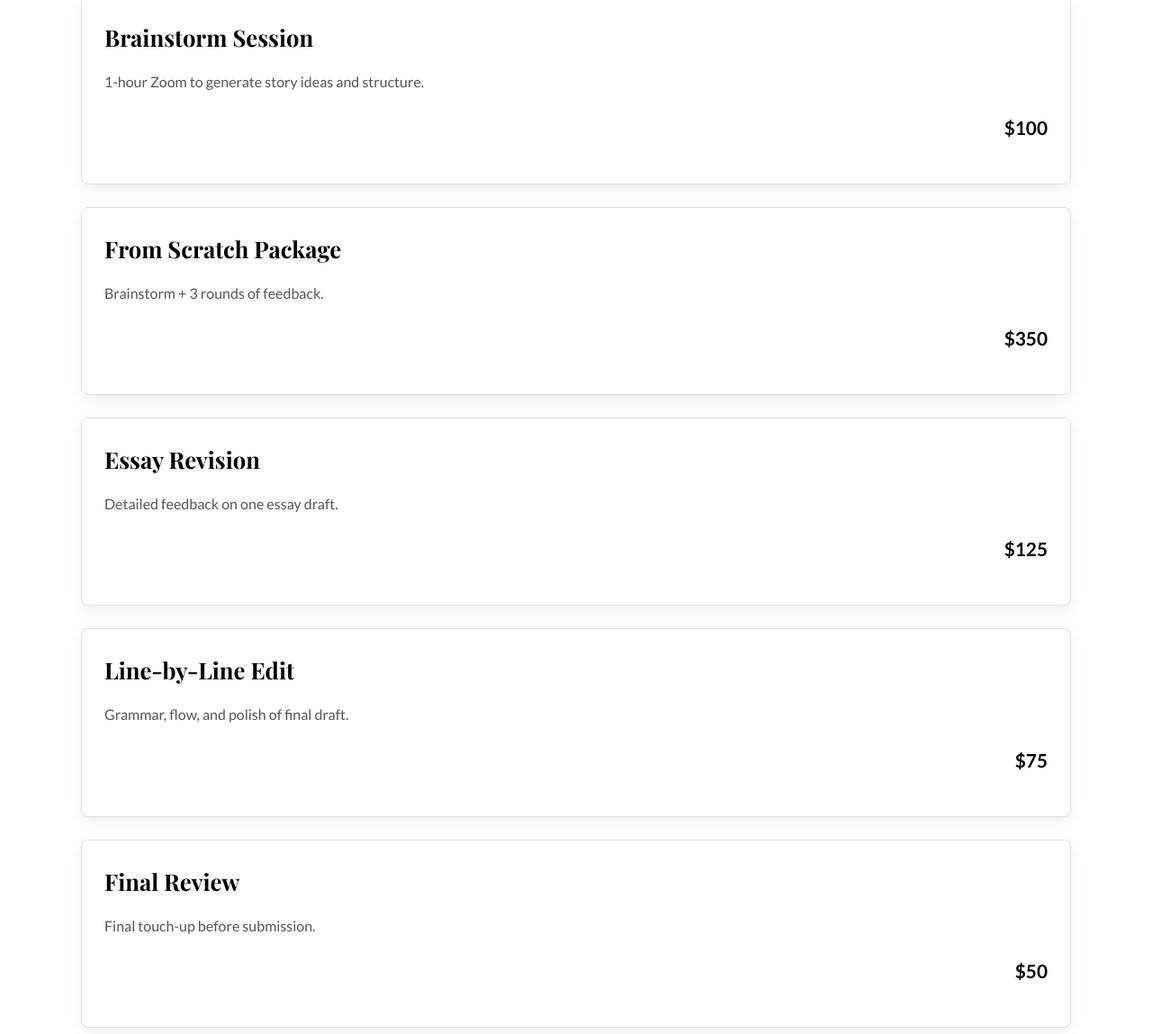
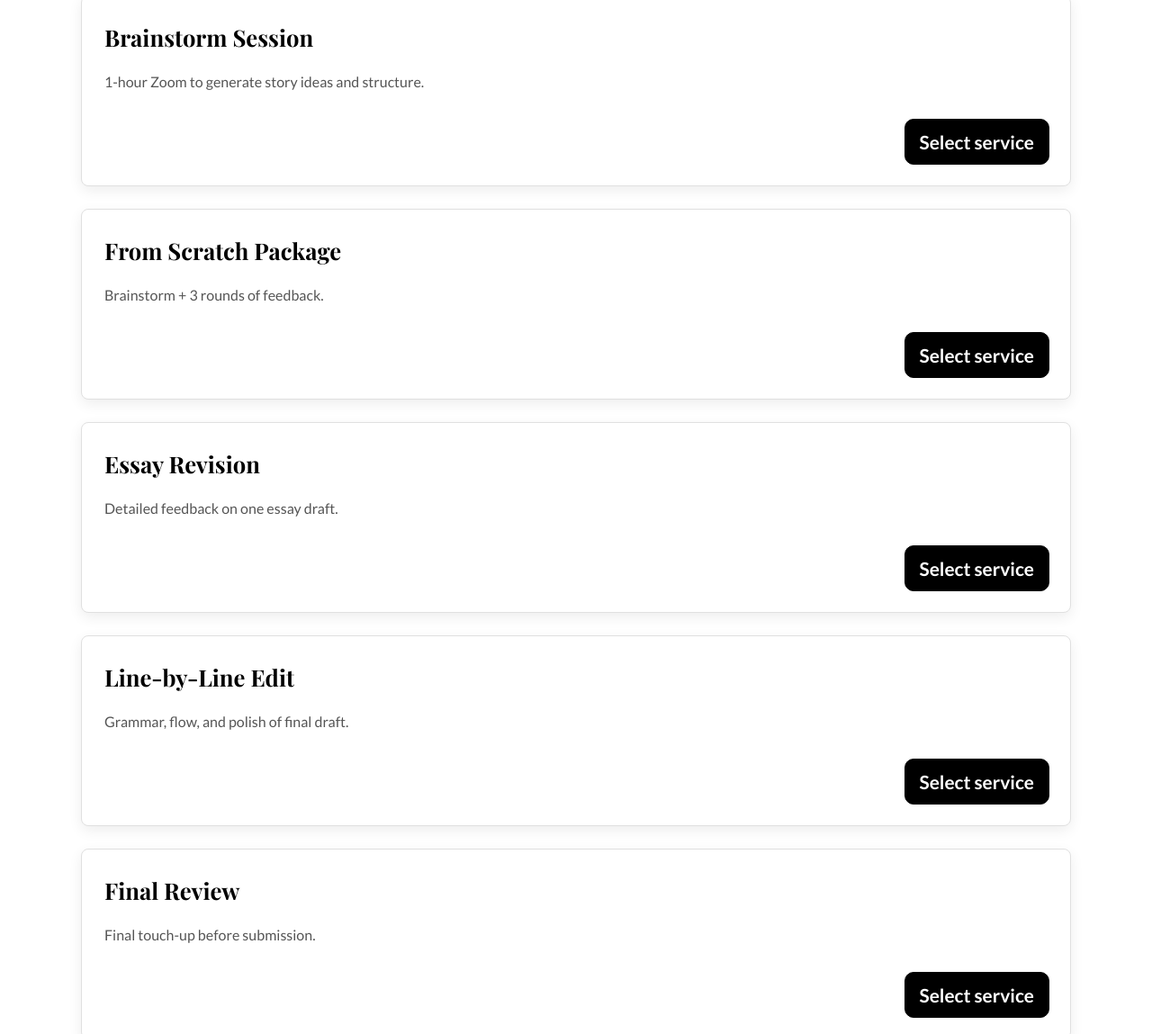
Before and after one commit to IvyLeagueStories/ivyleaguestories_website, a plain HTML site: page services.html in a window 1280 px wide. Shown: the part 607-1756 px from the top of the page at 90% size. Drawn offline with nearby package versions, Linux system fonts and the light colour scheme.

Commit message:
Added service buttons

```diff
--- a/services.html
+++ b/services.html
@@ -53,27 +53,27 @@
                 <div class="service-item">
                     <h3>Brainstorm Session</h3>
                     <p class="service-description">1-hour Zoom to generate story ideas and structure.</p>
-                    <p class="service-price">$100</p>
+                    <a href="book-now.html" class="service-select-btn">Select service</a>
                 </div>
                 <div class="service-item">
                     <h3>From Scratch Package</h3>
                     <p class="service-description">Brainstorm + 3 rounds of feedback.</p>
-                    <p class="service-price">$350</p>
+                    <a href="book-now.html" class="service-select-btn">Select service</a>
                 </div>
                 <div class="service-item">
                     <h3>Essay Revision</h3>
                     <p class="service-description">Detailed feedback on one essay draft.</p>
-                    <p class="service-price">$125</p>
+                    <a href="book-now.html" class="service-select-btn">Select service</a>
                 </div>
                 <div class="service-item">
                     <h3>Line-by-Line Edit</h3>
                     <p class="service-description">Grammar, flow, and polish of final draft.</p>
-                    <p class="service-price">$75</p>
+                    <a href="book-now.html" class="service-select-btn">Select service</a>
                 </div>
                 <div class="service-item">
                     <h3>Final Review</h3>
                     <p class="service-description">Final touch-up before submission.</p>
-                    <p class="service-price">$50</p>
+                    <a href="book-now.html" class="service-select-btn">Select service</a>
                 </div>
             </div>
         </section>
@@ -84,12 +84,12 @@
                 <div class="service-item">
                     <h3>Storytelling for Interviews</h3>
                     <p class="service-description">Coaching for telling personal stories in interviews.</p>
-                    <p class="service-price">$125/hr</p>
+                    <a href="book-now.html" class="service-select-btn">Select service</a>
                 </div>
                 <div class="service-item">
                     <h3>Mock Interview + Feedback</h3>
                     <p class="service-description">45-minute mock interview + written feedback.</p>
-                    <p class="service-price">$100</p>
+                    <a href="book-now.html" class="service-select-btn">Select service</a>
                 </div>
             </div>
         </section>
@@ -100,12 +100,12 @@
                 <div class="service-item">
                     <h3>Complete Essay Journey</h3>
                     <p class="service-description">Brainstorm + 3 rounds of edits + Final Review.</p>
-                    <p class="service-price">$450</p>
+                    <a href="book-now.html" class="service-select-btn">Select service</a>
                 </div>
                 <div class="service-item">
                     <h3>Essay + Interview Bundle</h3>
                     <p class="service-description">From Scratch Package + 1 Interview Coaching Session.</p>
-                    <p class="service-price">$525</p>
+                    <a href="book-now.html" class="service-select-btn">Select service</a>
                 </div>
             </div>
         </section>
@@ -116,7 +116,7 @@
                 <div class="service-item">
                     <h3>General Consultation</h3>
                     <p class="service-description">Any topic: personal statements, activity descriptions, supplementals, scholarship apps, etc.</p>
-                    <p class="service-price">$100/hr</p>
+                    <a href="book-now.html" class="service-select-btn">Select service</a>
                 </div>
             </div>
         </section>
--- a/style.css
+++ b/style.css
@@ -1371,6 +1371,8 @@ p.subtitle {
     margin-bottom: 25px;
     box-shadow: 0 5px 15px rgba(0,0,0,0.07);
     transition: transform 0.3s ease, box-shadow 0.3s ease;
+    min-height: 160px;
+    position: relative;
 }
 
 .service-item:hover {
@@ -1397,6 +1399,29 @@ p.subtitle {
     font-weight: bold;
     color: #000000;
     text-align: right;
+}
+
+.service-select-btn {
+    display: block;
+    font-size: 1.3rem;
+    font-weight: bold;
+    background-color: #000000;
+    color: #ffffff;
+    padding: 8px 16px;
+    border-radius: 10px;
+    text-decoration: none;
+    text-align: center;
+    transition: all 0.3s ease;
+    border: 1px solid #000000;
+    position: absolute;
+    bottom: 23px;
+    right: 23px;
+}
+
+.service-select-btn:hover {
+    background-color: var(--gold-color);
+    color: #000000;
+    border-color: var(--gold-color);
 }
 
 .cta-section {
```
